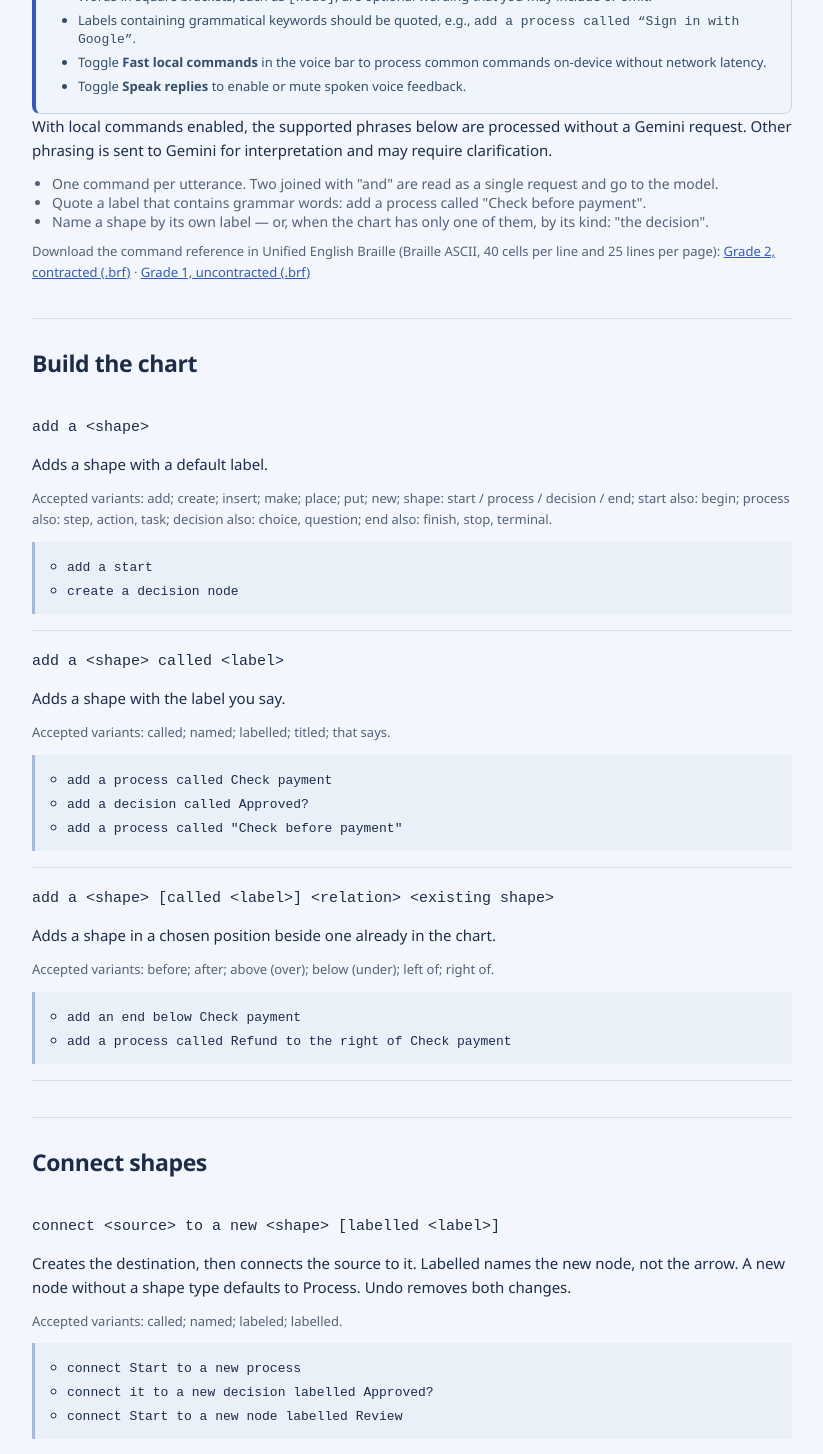
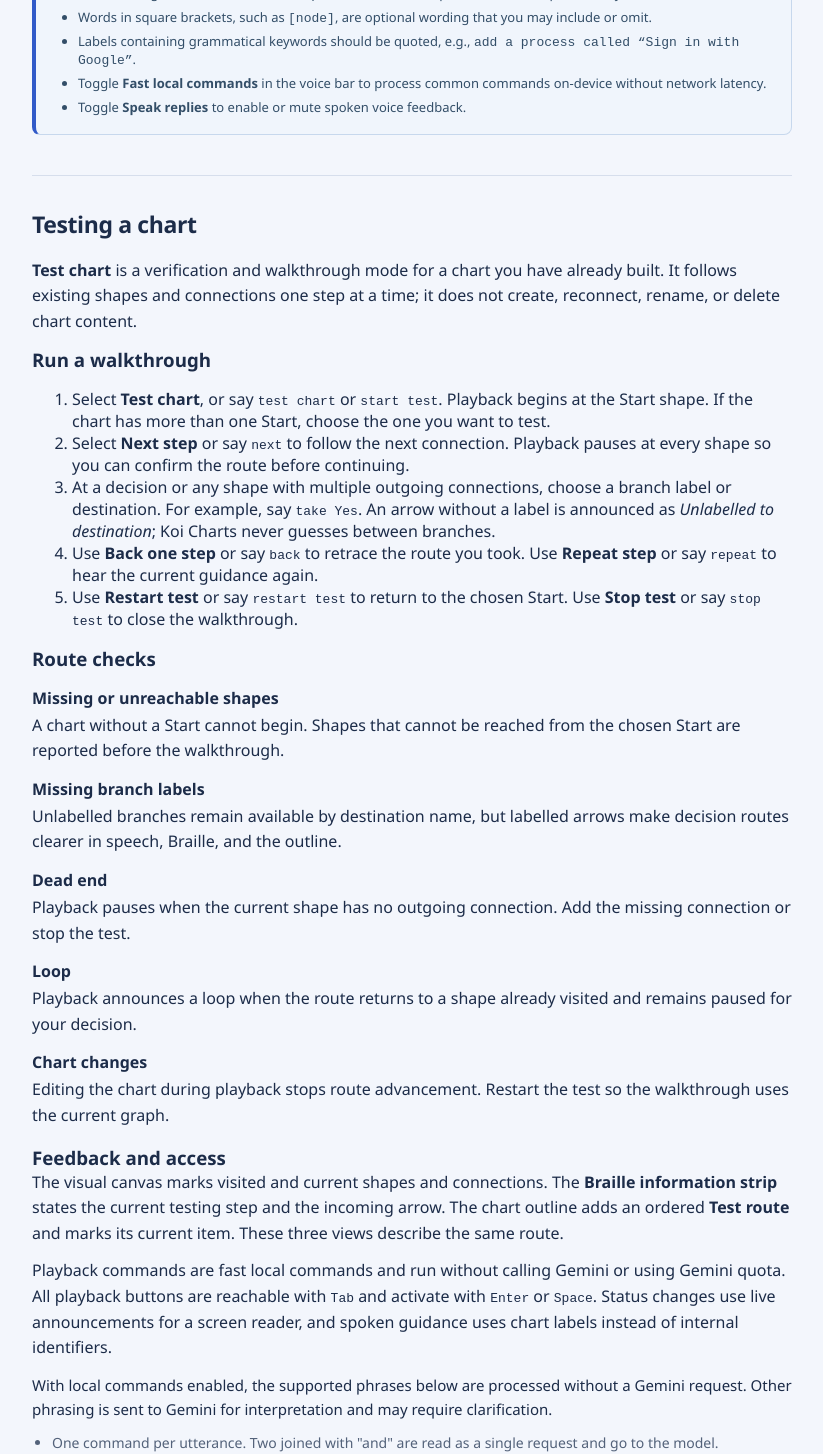
Before and after one commit to Shaurav-Vora/Koi-charts, a Next.js app: page /docs in a window 1280 px wide. Shown: the part 1330-2784 px from the top of the page, without its empty margins (302-1125 px from the left). Built offline with nearby package versions, Linux system fonts and the light colour scheme.

Commit message:
docs: publish guided playback instructions

```diff
--- a/src/app/docs/page.tsx
+++ b/src/app/docs/page.tsx
@@ -17,6 +17,7 @@ export default function Documentation() {
         <nav className="docs-nav" aria-label="Documentation sections">
           <p>On this page</p>
           <a href="#getting-started">Getting started</a>
+          <a href="#testing-chart">Testing a chart</a>
           {grammar.map(section => (
             <a key={section.title} href={`#guide-${section.title.toLowerCase().replace(/[^a-z0-9]+/g, "-")}`}>
               {section.title}
@@ -67,7 +68,7 @@ export default function Documentation() {
                     <strong>Renaming:</strong> Double-click any shape on the canvas to edit its label inline, or say <code>&ldquo;rename Start to Launch&rdquo;</code>. Click on any connecting arrow to open the arrow inspector and label branches (e.g., <code>Yes</code> or <code>No</code>).
                   </p>
                   <p>
-                    <strong>Deleting:</strong> Select any node and press <kbd>Delete</kbd>, or say <code>&ldquo;delete Login&rdquo;</code>. Connected nodes will request confirmation before links are removed.
+                    <strong>Deleting:</strong> Select a shape or connection and press <kbd>Delete</kbd>. The lower-right selection card also provides a mouse-accessible delete button. Connected shapes request confirmation before their links are removed.
                   </p>
                 </div>
               </div>
@@ -101,6 +102,54 @@ export default function Documentation() {
             </div>
           </section>
 
+          <section id="testing-chart" className="docs-section" aria-labelledby="testing-chart-title">
+            <h2 id="testing-chart-title">Testing a chart</h2>
+            <p>
+              <strong>Test chart</strong> is a verification and walkthrough mode for a chart you have already built. It follows existing shapes and connections one step at a time; it does not create, reconnect, rename, or delete chart content.
+            </p>
+
+            <h3>Run a walkthrough</h3>
+            <ol>
+              <li>
+                Select <strong>Test chart</strong>, or say <code>test chart</code> or <code>start test</code>. Playback begins at the Start shape. If the chart has more than one Start, choose the one you want to test.
+              </li>
+              <li>
+                Select <strong>Next step</strong> or say <code>next</code> to follow the next connection. Playback pauses at every shape so you can confirm the route before continuing.
+              </li>
+              <li>
+                At a decision or any shape with multiple outgoing connections, choose a branch label or destination. For example, say <code>take Yes</code>. An arrow without a label is announced as <em>Unlabelled to destination</em>; Koi Charts never guesses between branches.
+              </li>
+              <li>
+                Use <strong>Back one step</strong> or say <code>back</code> to retrace the route you took. Use <strong>Repeat step</strong> or say <code>repeat</code> to hear the current guidance again.
+              </li>
+              <li>
+                Use <strong>Restart test</strong> or say <code>restart test</code> to return to the chosen Start. Use <strong>Stop test</strong> or say <code>stop test</code> to close the walkthrough.
+              </li>
+            </ol>
+
+            <h3>Route checks</h3>
+            <dl>
+              <dt>Missing or unreachable shapes</dt>
+              <dd>A chart without a Start cannot begin. Shapes that cannot be reached from the chosen Start are reported before the walkthrough.</dd>
+              <dt>Missing branch labels</dt>
+              <dd>Unlabelled branches remain available by destination name, but labelled arrows make decision routes clearer in speech, Braille, and the outline.</dd>
+              <dt>Dead end</dt>
+              <dd>Playback pauses when the current shape has no outgoing connection. Add the missing connection or stop the test.</dd>
+              <dt>Loop</dt>
+              <dd>Playback announces a loop when the route returns to a shape already visited and remains paused for your decision.</dd>
+              <dt>Chart changes</dt>
+              <dd>Editing the chart during playback stops route advancement. Restart the test so the walkthrough uses the current graph.</dd>
+            </dl>
+
+            <h3>Feedback and access</h3>
+            <p>
+              The visual canvas marks visited and current shapes and connections. The <strong>Braille information strip</strong> states the current testing step and the incoming arrow. The chart outline adds an ordered <strong>Test route</strong> and marks its current item. These three views describe the same route.
+            </p>
+            <p>
+              Playback commands are fast local commands and run without calling Gemini or using Gemini quota. All playback buttons are reachable with <kbd>Tab</kbd> and activate with <kbd>Enter</kbd> or <kbd>Space</kbd>. Status changes use live announcements for a screen reader, and spoken guidance uses chart labels instead of internal identifiers.
+            </p>
+          </section>
+
           <CommandGuide />
 
           <section id="exports" className="docs-section">
```
Also changed, not shown: 2 other files (tests, documents, lock files or other folders).
